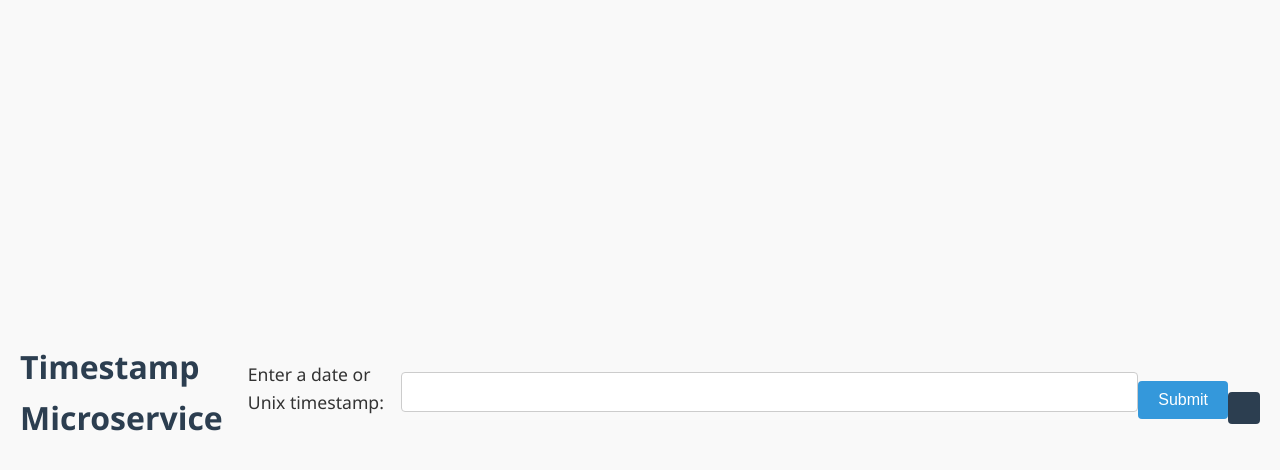
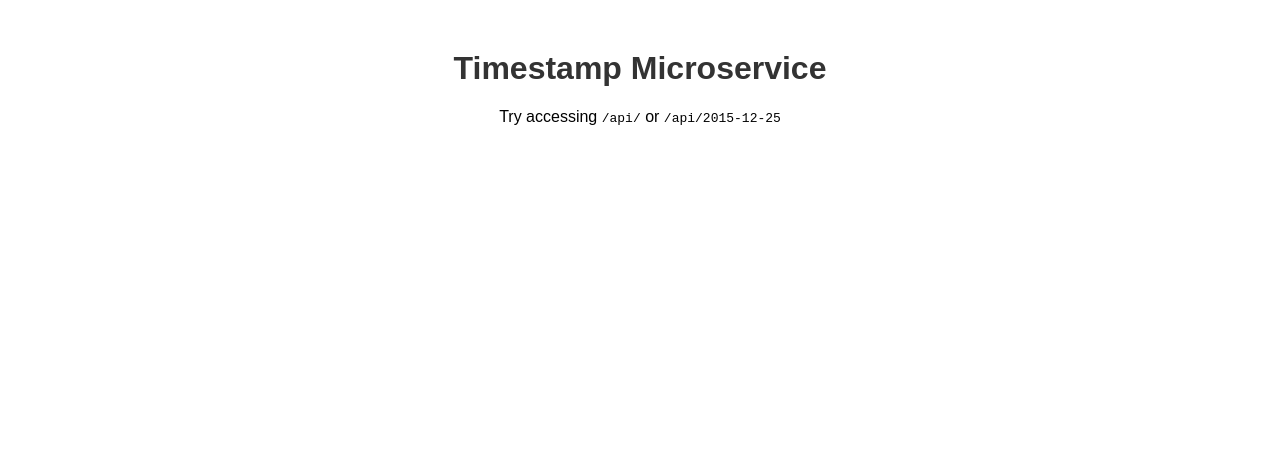
Before and after one commit to DEM0NHUNTER/timestamp-microservice, a website: page views/index.html in a window 1280 px wide. Drawn offline with Linux system fonts and the light colour scheme.

Commit message:
Profile fixes

```diff
--- a/public/style.css
+++ b/public/style.css
@@ -1,73 +1,9 @@
-/* Reset default browser styles */
-* {
-  margin: 0;
-  padding: 0;
-  box-sizing: border-box;
-}
-
-/* Global styles */
 body {
-  font-family: "Segoe UI", Tahoma, Geneva, Verdana, sans-serif;
-  background-color: #f9f9f9;
-  color: #333;
-  line-height: 1.6;
-  display: flex;
-  justify-content: center;
-  align-items: center;
-  min-height: 100vh;
-  padding: 20px;
-}
-
-.container {
-  max-width: 600px;
-  width: 100%;
-  background: #fff;
-  padding: 2rem;
-  border-radius: 8px;
-  box-shadow: 0 4px 12px rgba(0, 0, 0, 0.1);
+  font-family: sans-serif;
   text-align: center;
+  margin-top: 50px;
 }
 
 h1 {
-  margin-bottom: 1rem;
-  color: #2c3e50;
+  color: #333;
 }
-
-p {
-  margin-bottom: 1.5rem;
-  font-size: 1.1rem;
-}
-
-input[type="text"] {
-  width: 100%;
-  padding: 10px 15px;
-  font-size: 1rem;
-  border: 1px solid #ccc;
-  border-radius: 4px;
-  margin-bottom: 1rem;
-}
-
-button {
-  padding: 10px 20px;
-  font-size: 1rem;
-  background-color: #3498db;
-  color: white;
-  border: none;
-  border-radius: 4px;
-  cursor: pointer;
-  transition: background 0.3s ease;
-}
-
-button:hover {
-  background-color: #2980b9;
-}
-
-pre {
-  background: #2c3e50;
-  color: #ecf0f1;
-  padding: 1rem;
-  border-radius: 4px;
-  overflow-x: auto;
-  margin-top: 1rem;
-  text-align: left;
-}
--- a/views/index.html
+++ b/views/index.html
@@ -2,22 +2,10 @@
 <html>
   <head>
     <title>Timestamp Microservice</title>
-  <link rel="stylesheet" href="/style.css">
+    <link rel="stylesheet" href="/style.css" />
   </head>
   <body>
     <h1>Timestamp Microservice</h1>
-  <p>Enter a date or Unix timestamp:</p>
-  <input id="dateInput" type="text">
-  <button onclick="fetchData()">Submit</button>
-  <pre id="response"></pre>
-
-  <script>
-    async function fetchData() {
-      const input = document.getElementById("dateInput").value;
-      const response = await fetch(`/api/${input}`);
-      const data = await response.json();
-      document.getElementById("response").textContent = JSON.stringify(data, null, 2);
-    }
-  </script>
+    <p>Try accessing <code>/api/</code> or <code>/api/2015-12-25</code></p>
   </body>
 </html>
```
Also changed, not shown: index.js (+36 -12 lines), package.json (+5 -2 lines). Lines whose indentation alone changed are shown as unchanged.
